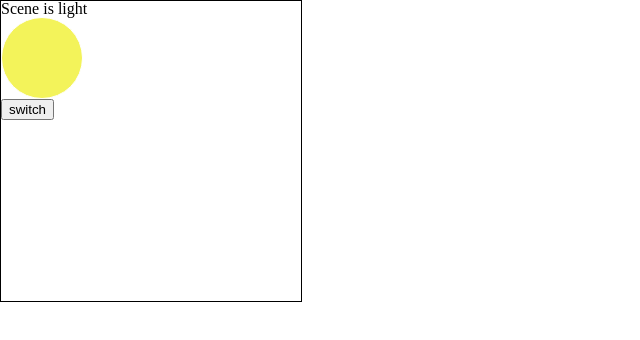
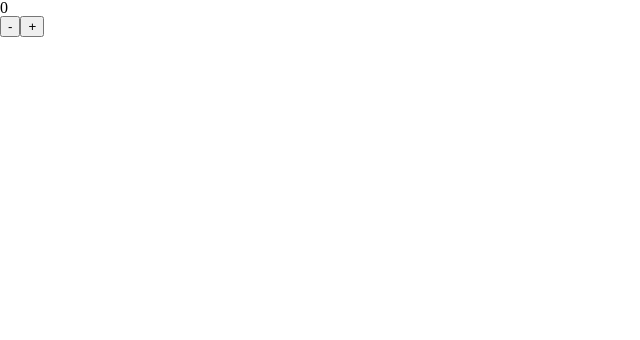
Before and after one commit to freshcodeAlice/pfm-2023-react-welcome, a React (Create React App) app: page / in a window 1280 px wide. Shown: the top 340 px of the page, without its empty margins (0-640 px from the left). Built offline with nearby package versions, Linux system fonts and the light colour scheme.

Commit message:
Counter Child->Parent task resolve

```diff
--- a/src/App.js
+++ b/src/App.js
@@ -5,6 +5,7 @@ import Octopus from './components/Octopus';
 import Tree from './components/Tree';
 import Timer from './components/Timer';
 import Scene from './components/Scene';
+import Counter from './components/Counter';
 import './reset.css';
 
 class App extends React.Component { // Parent component (батьківська компонента)
@@ -26,7 +27,7 @@ class App extends React.Component { // Parent component (батьківська
           <section>
             {/* <button onClick={this.changeRender}>Change render</button>
             <p>Timer is {this.state.render ? 'render' : 'off render'}</p> */}
-            <Scene />
+           <Counter />
           </section>
 
         )
--- /dev/null
+++ b/src/components/Counter/CounterBtns/index.js
@@ -0,0 +1,12 @@
+import React from 'react';
+
+const CounterBtns = (props) => {
+    return (
+        <div>
+            <button onClick={props.decrement}>-</button>
+            <button onClick={props.increment}>+</button>
+        </div>
+    );
+}
+
+export default CounterBtns;
--- /dev/null
+++ b/src/components/Counter/index.js
@@ -0,0 +1,40 @@
+import React, { Component } from 'react';
+import CounterBtns from './CounterBtns';
+
+class Counter extends Component {
+    constructor(props) {
+        super(props);
+        this.state = {
+            count: 0
+        }
+    }
+
+    incrementCallback = () => {
+        this.setState({
+            count: this.state.count + 1
+        })
+    }
+
+    decrementCallback = () => {
+        this.setState({
+            count: this.state.count - 1
+        })
+    }
+
+    render() {
+        return (
+            <div>
+                <h1>{this.state.count}</h1>
+                <CounterBtns increment={this.incrementCallback} decrement={this.decrementCallback}/>
+            </div>
+        );
+    }
+}
+
+export default Counter;
+
+
+
+/// Створити лічильник (класова компонента), який має дочірню з двома кнопками - для інкременту та декременту. Значення лічильника - це стан батьківської
+// Counter -> state.count: 0
+// CounterBtns -> дві кнопки
```
